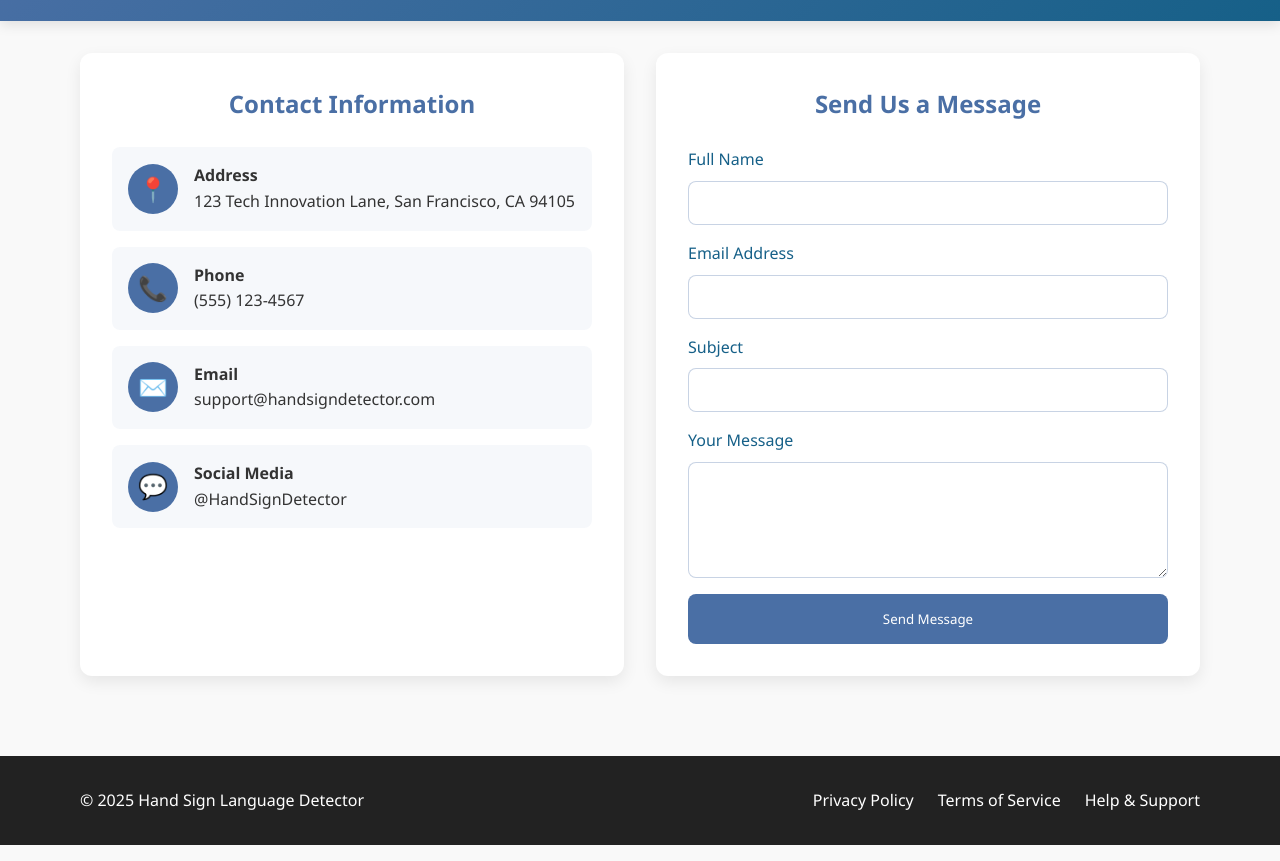
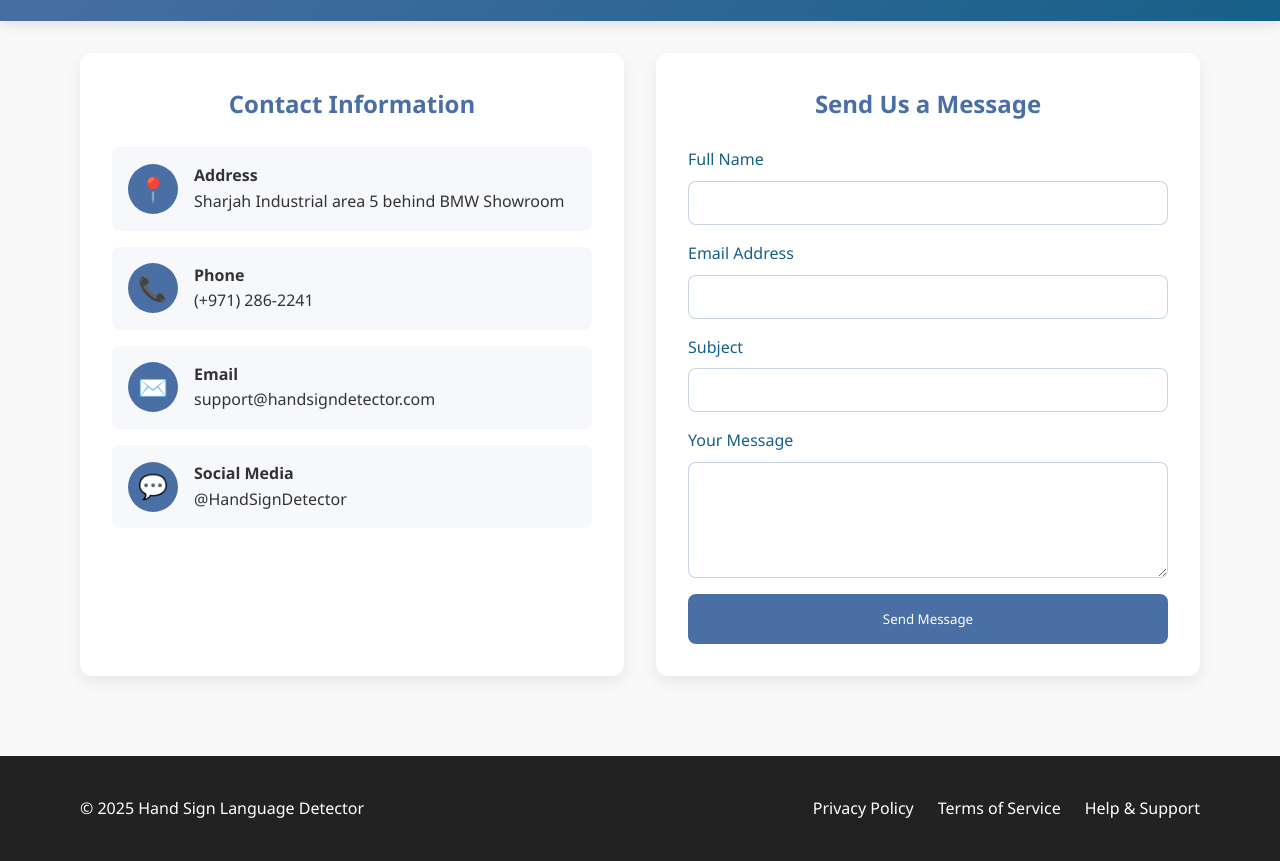
Before and after one commit to Ammar5910/Handsign_language_website, a plain HTML site: page contact.html in a window 1280 px wide. Shown: the part 73-934 px from the top of the page. Drawn offline with nearby package versions, Linux system fonts and the light colour scheme.

Commit message:
Update contact.html

```diff
--- a/contact.html
+++ b/contact.html
@@ -192,7 +192,7 @@
         .footer {
             background-color: var(--dark);
             color: var(--light);
-            padding: 2rem 0;
+            padding: 2.5rem 0;
             margin-top: 3rem;
         }
 
@@ -257,14 +257,14 @@
                                 <div class="contact-method-icon">📍</div>
                                 <div>
                                     <h4>Address</h4>
-                                    <p>123 Tech Innovation Lane, San Francisco, CA 94105</p>
+                                    <p>Sharjah Industrial area 5 behind BMW Showroom</p>
                                 </div>
                             </div>
                             <div class="contact-method">
                                 <div class="contact-method-icon">📞</div>
                                 <div>
                                     <h4>Phone</h4>
-                                    <p>(555) 123-4567</p>
+                                    <p>(+971) 286-2241</p>
                                 </div>
                             </div>
                             <div class="contact-method">
```
